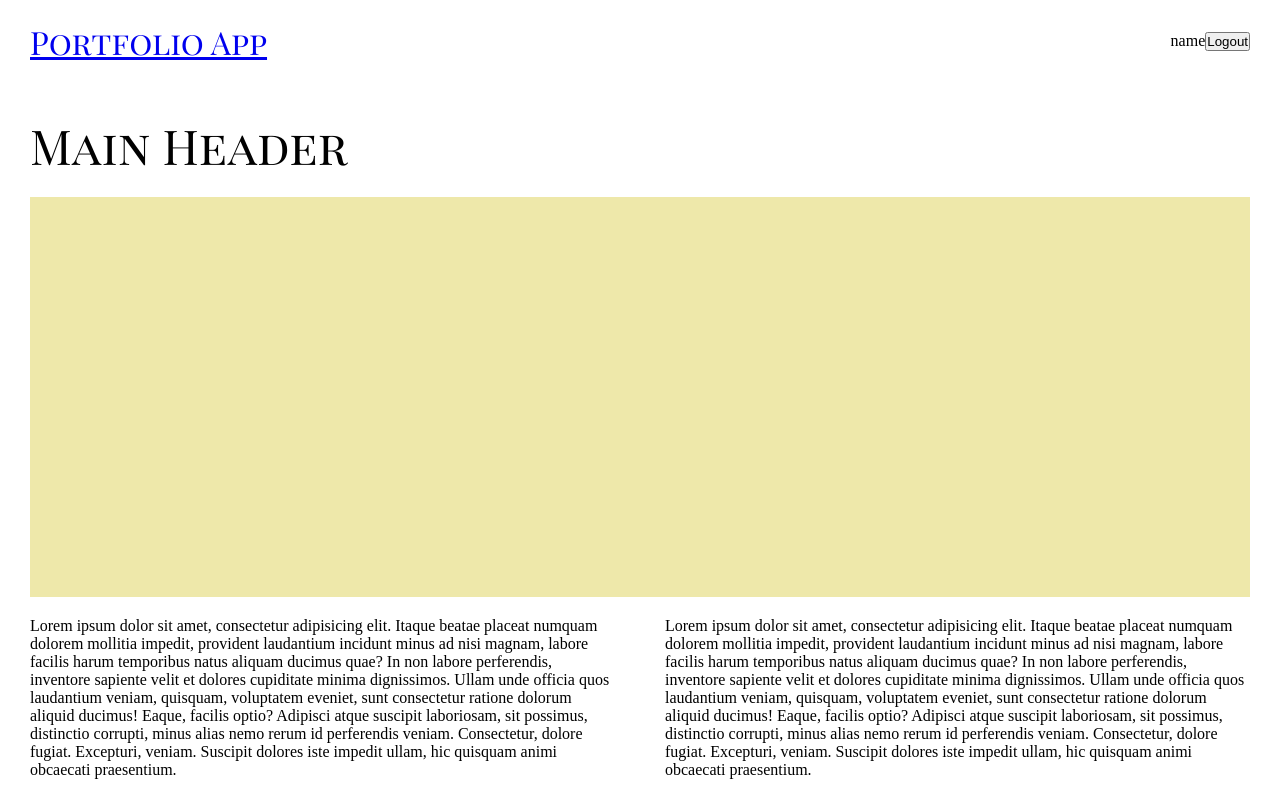
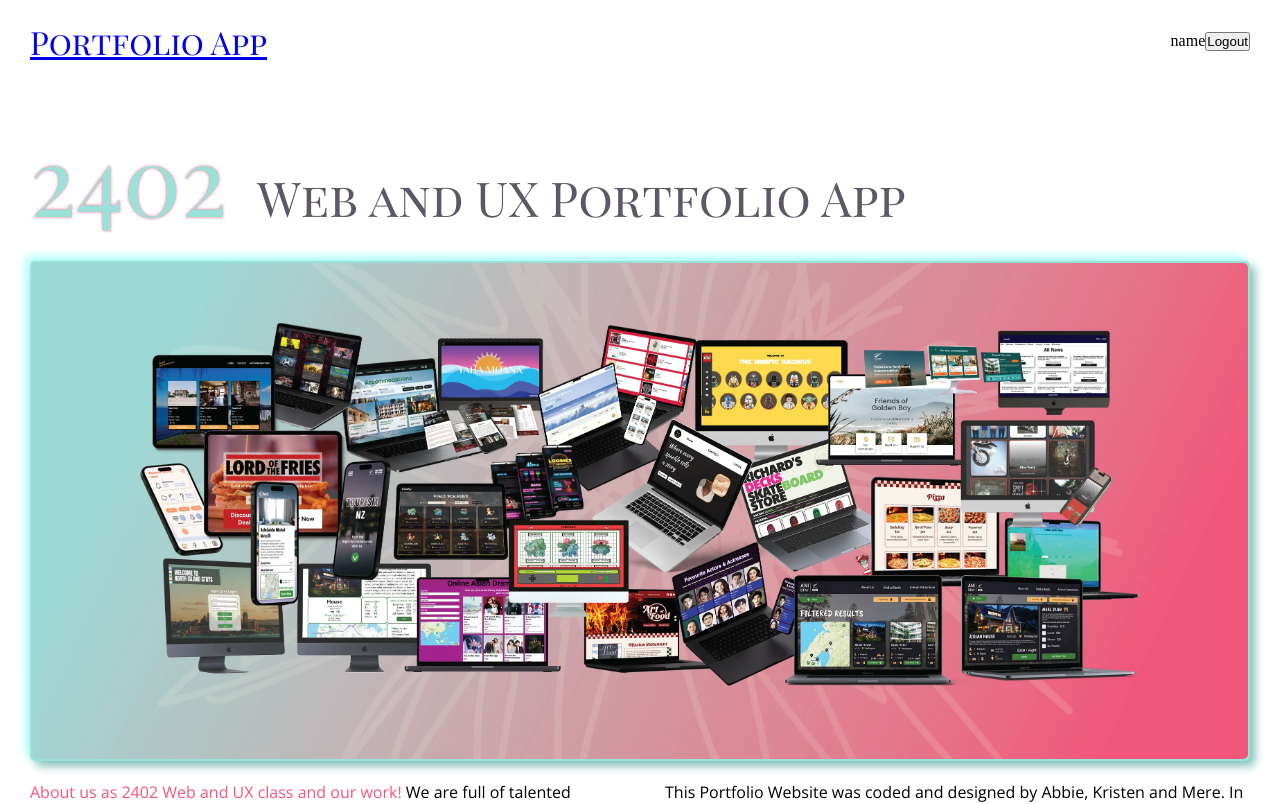
Before and after one commit to Kasa-27119/formative-3.2-quantum-quokkas, a React (Vite) app in the folder frontend/: page / in a window 1280 px wide. Shown: the top 804 px of the page. Built offline with nearby package versions, Linux system fonts and the light colour scheme; no server answers; sample sign-in values are in the browser's storage.

Commit message:
added css to Home about section of page. edited Hom.jsx and App.css and added a img folder for the mockuocollage ohoto for the about img container. only edited home section of css

```diff
--- a/frontend/src/App.css
+++ b/frontend/src/App.css
@@ -86,20 +86,52 @@ h1 {
 /* Layout */
     padding: 30px;
 }
+
+.home-about h1 {
+    color: var(--primaryButtonColor);
+}
+
+.h1-2402 {
+    font-size: 2em;
+    color: var(--secondaryButtonColor);
+    text-shadow: 0px 0px 3px rgba(247,86,124,1);
+    margin-right: 20px;
+
+}
+.home-about-img-container {
+    margin: 20px 0;
+    height: 500px;
+    padding: 2px;
+    border-radius: 5px;
+    background: #99E1D9;
+    box-shadow:  5px 5px 10px #82bfb8,
+             -5px -5px 10px #b0fffa;
+}
 .home-about-img {
     /* Layout */
     width: 100%;
-    height: 400px;
-    margin: 20px 0;
+    height: 100%;
+
+    border-radius: 5px;
+    padding: 5px;
     /* Styling */
-    background-color: palegoldenrod;
+    background-image: url('./img/aboutImg.webp');
+    background-position: center;
+    background-size: cover;
+
 }
 .home-about-description {
     /* Layout */
     display: flex;
     justify-content: space-between;
     gap: 50px;
+    font-family: var(--bodyFontFamily);
 }
+
+.home-about-description-highlight, .about-icons {
+    color: var(--secondaryColor);
+}
+
 
 .home-about-description p {
     width: 50%;
--- a/frontend/src/pages/Home.jsx
+++ b/frontend/src/pages/Home.jsx
@@ -1,6 +1,8 @@
 import { useEffect, useState } from 'react'
 import axios from 'axios'
 import { useProjectsContext } from '../hooks/useProjectContext'
+import { Binoculars } from 'react-bootstrap-icons'
+import{ EmojiSmile } from 'react-bootstrap-icons'
 
 // component imports
 import ProjectDetails from '../components/ProjectDetails';
@@ -44,15 +46,19 @@ const Home = () => {
     return (
         <div className='home'>
             <div className='home-about'>
-                <h1>Main Header</h1>
-                <div className='home-about-img'></div>
+                <h1><span className='h1-2402'>2402</span> Web and UX Portfolio App</h1>
+                <div className='home-about-img-container'>
+                    <div className='home-about-img'></div>
+                </div>
+
                 <div className='home-about-description'>
-                    <p>Lorem ipsum dolor sit amet, consectetur adipisicing elit. Itaque beatae placeat numquam dolorem mollitia impedit, provident laudantium incidunt minus ad nisi magnam, labore facilis harum temporibus natus aliquam ducimus quae?
-                    In non labore perferendis, inventore sapiente velit et dolores cupiditate minima dignissimos. Ullam unde officia quos laudantium veniam, quisquam, voluptatem eveniet, sunt consectetur ratione dolorum aliquid ducimus! Eaque, facilis optio?
-                    Adipisci atque suscipit laboriosam, sit possimus, distinctio corrupti, minus alias nemo rerum id perferendis veniam. Consectetur, dolore fugiat. Excepturi, veniam. Suscipit dolores iste impedit ullam, hic quisquam animi obcaecati praesentium.
-                    </p><p>Lorem ipsum dolor sit amet, consectetur adipisicing elit. Itaque beatae placeat numquam dolorem mollitia impedit, provident laudantium incidunt minus ad nisi magnam, labore facilis harum temporibus natus aliquam ducimus quae?
-                    In non labore perferendis, inventore sapiente velit et dolores cupiditate minima dignissimos. Ullam unde officia quos laudantium veniam, quisquam, voluptatem eveniet, sunt consectetur ratione dolorum aliquid ducimus! Eaque, facilis optio?
-                    Adipisci atque suscipit laboriosam, sit possimus, distinctio corrupti, minus alias nemo rerum id perferendis veniam. Consectetur, dolore fugiat. Excepturi, veniam. Suscipit dolores iste impedit ullam, hic quisquam animi obcaecati praesentium.
+                    <p>
+                        <span className='home-about-description-highlight'>About us as 2402 Web and UX class and our work! </span>
+                        We are full of talented desginers and coders and created a platform for people to share and appreciate each others work. We can be so hard on ourselves and even if we don't think what we have done is any good sharing it allows for improvement, inspiration and conquering that imposter syndrome. We know everyone knows what that is. THERE IS NO SUCH THING AS PERFECT <EmojiSmile className='about-icons'/>
+                    </p>
+                    <p>
+                        This Portfolio Website was coded and designed by Abbie, Kristen and Mere. In this website you can sign up, log in, post portfolio projects, view other posts from other users and also edit and delete your own posts.
+                        <span className='home-about-description-highlight'> P.S Take a closer look at the photo hehe <Binoculars className='about-icons'/></span>
                     </p>
                 </div>
             </div>
```
Also changed, not shown: frontend/src/img/aboutImg.webp (added).
